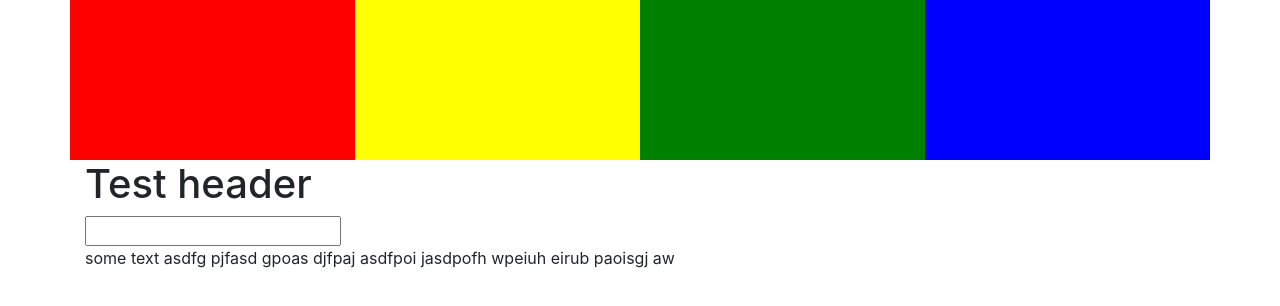
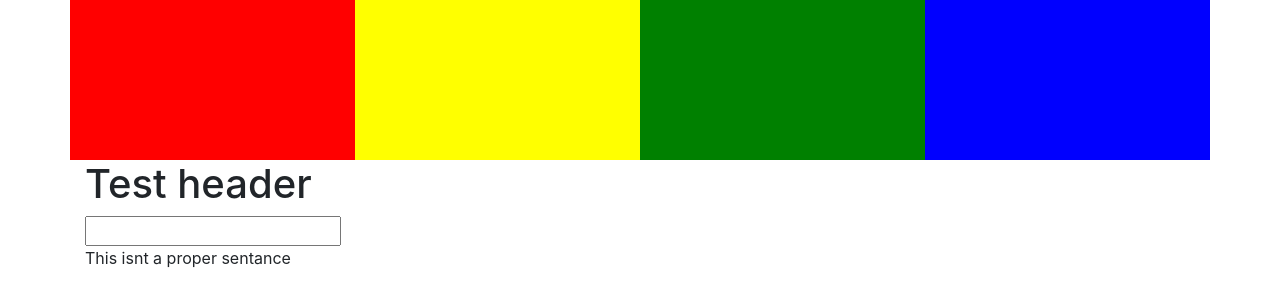
Before and after one commit to AndroidDoctorr/TestRepo, a plain HTML site: page index.html in a window 1280 px wide. Drawn offline with nearby package versions, Linux system fonts and the light colour scheme.

Commit message:
conflict

```diff
--- a/index.html
+++ b/index.html
@@ -19,7 +19,7 @@
         </div>
         <h1>Test header</h1>
     <input type="text">
-    <p>some text asdfg pjfasd gpoas djfpaj asdfpoi jasdpofh wpeiuh eirub paoisgj aw</p>
+    <p>This isnt a proper sentance</p>
     </div>
 </body>
 </html>
```
